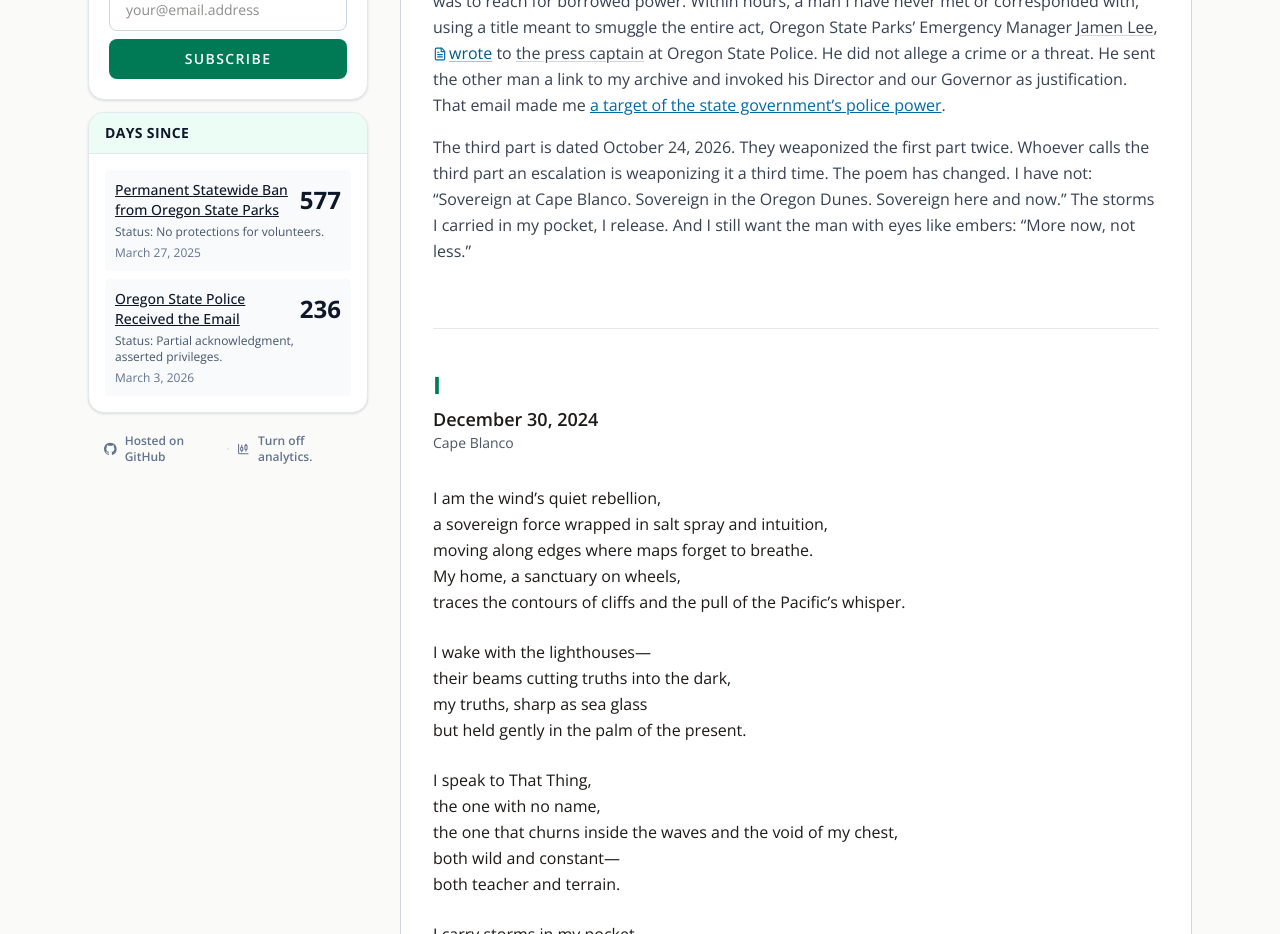
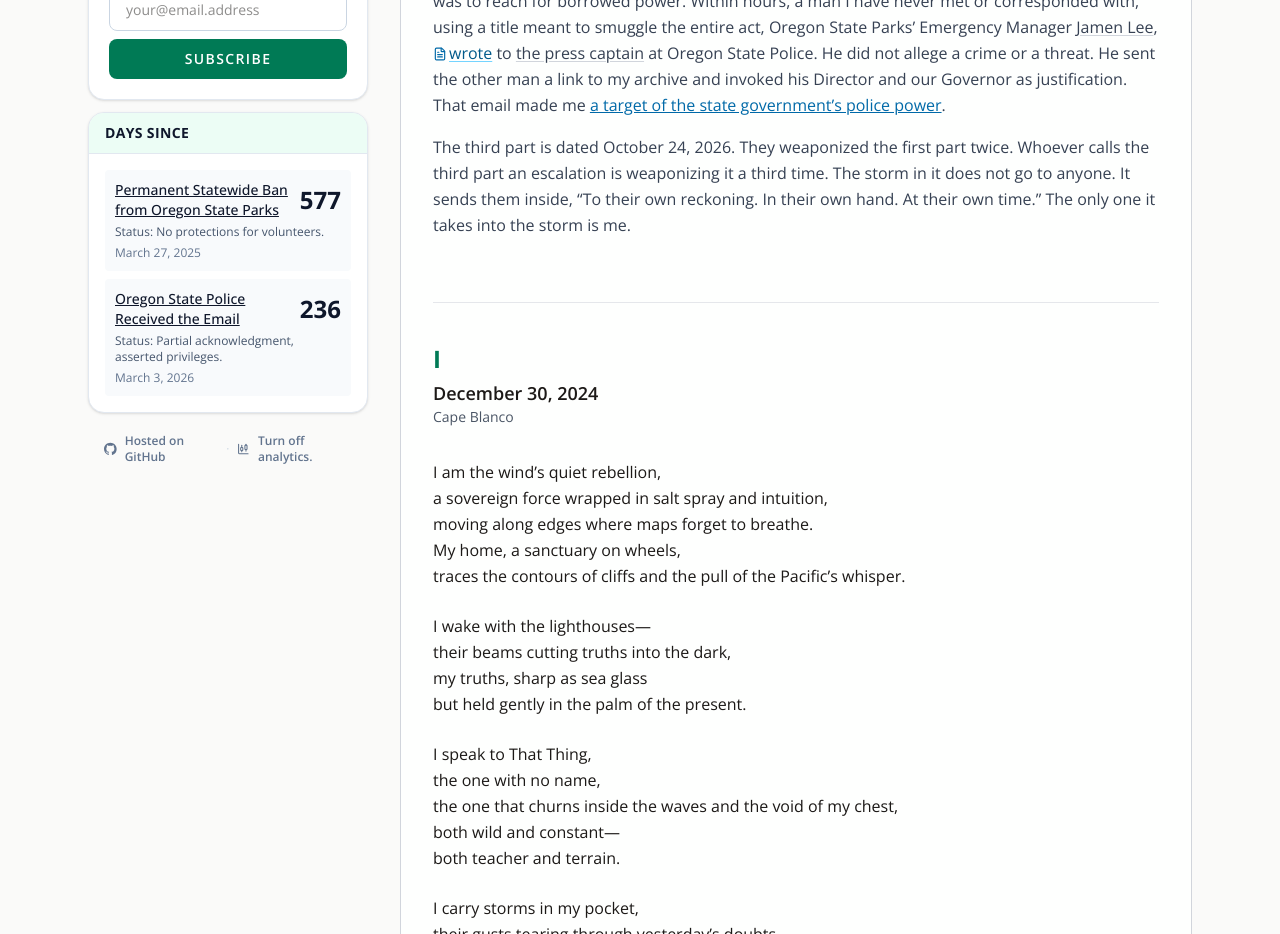
Before and after one commit to rswfire/rswfire.oprd, a Next.js app: page /soliloquy in a window 1280 px wide. Shown: the part 1120-2054 px from the top of the page. Built offline with nearby package versions, Linux system fonts and the light colour scheme.

Commit message:
Soliloquy: the only one it takes into the storm

```diff
--- a/app/(archive)/soliloquy/page.tsx
+++ b/app/(archive)/soliloquy/page.tsx
@@ -376,10 +376,9 @@ export default function StormchasersSoliloquyPage() {
                 </p>
                 <p>
                     The third part is dated October 24, 2026. They weaponized the first part twice. Whoever calls the
-                    third part an escalation is weaponizing it a third time. The poem has changed. I have
-                    not: &ldquo;Sovereign at Cape Blanco. Sovereign in the Oregon Dunes. Sovereign here and now.&rdquo;
-                    The storms I carried in my pocket, I release. And I still want the man with eyes like embers:
-                    &ldquo;More now, not less.&rdquo;
+                    third part an escalation is weaponizing it a third time. The storm in it does not go
+                    to anyone. It sends them inside, &ldquo;To their own reckoning. In their own hand. At their own
+                    time.&rdquo; The only one it takes into the storm is me.
                 </p>
             </div>
 
```
